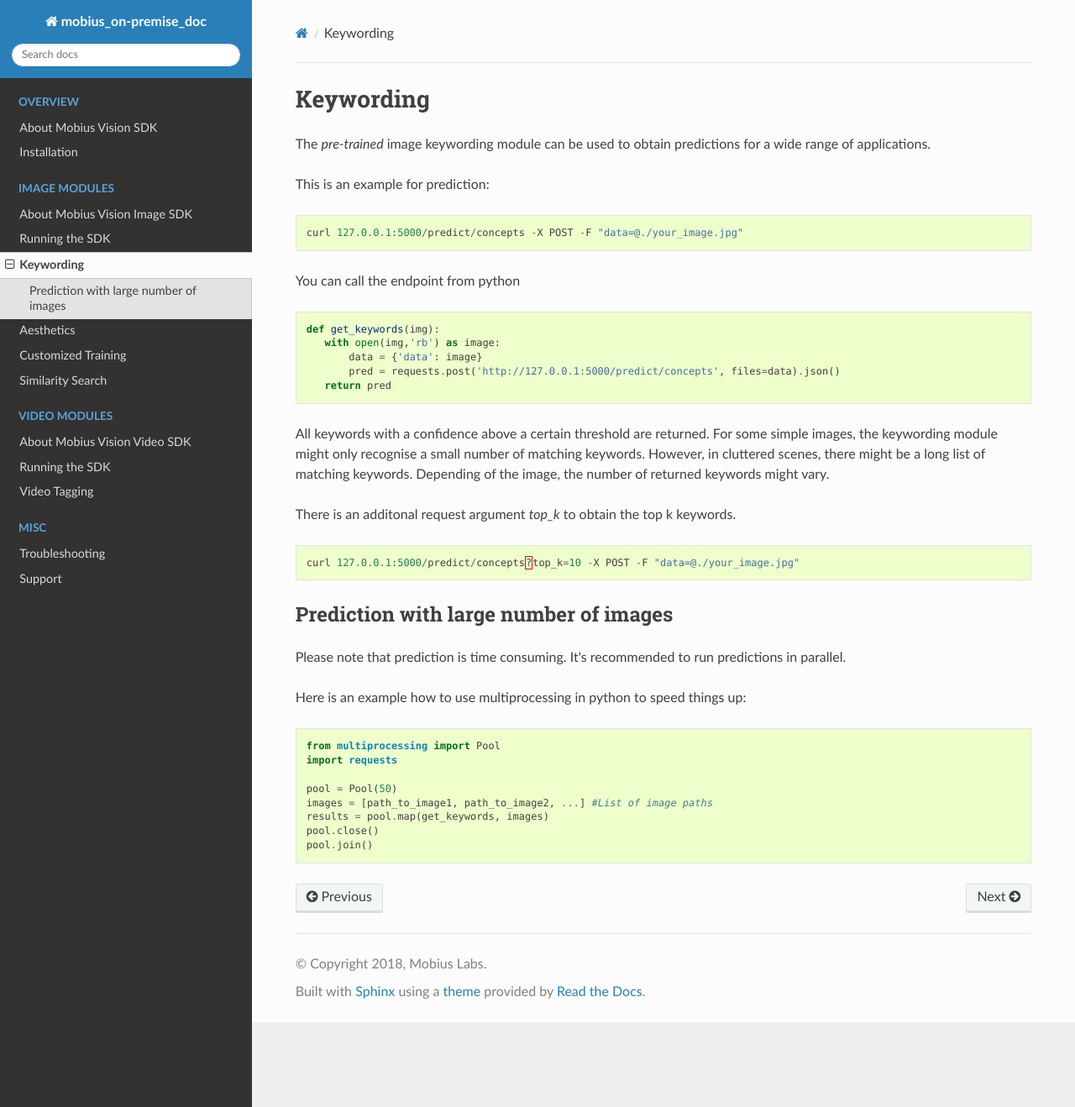
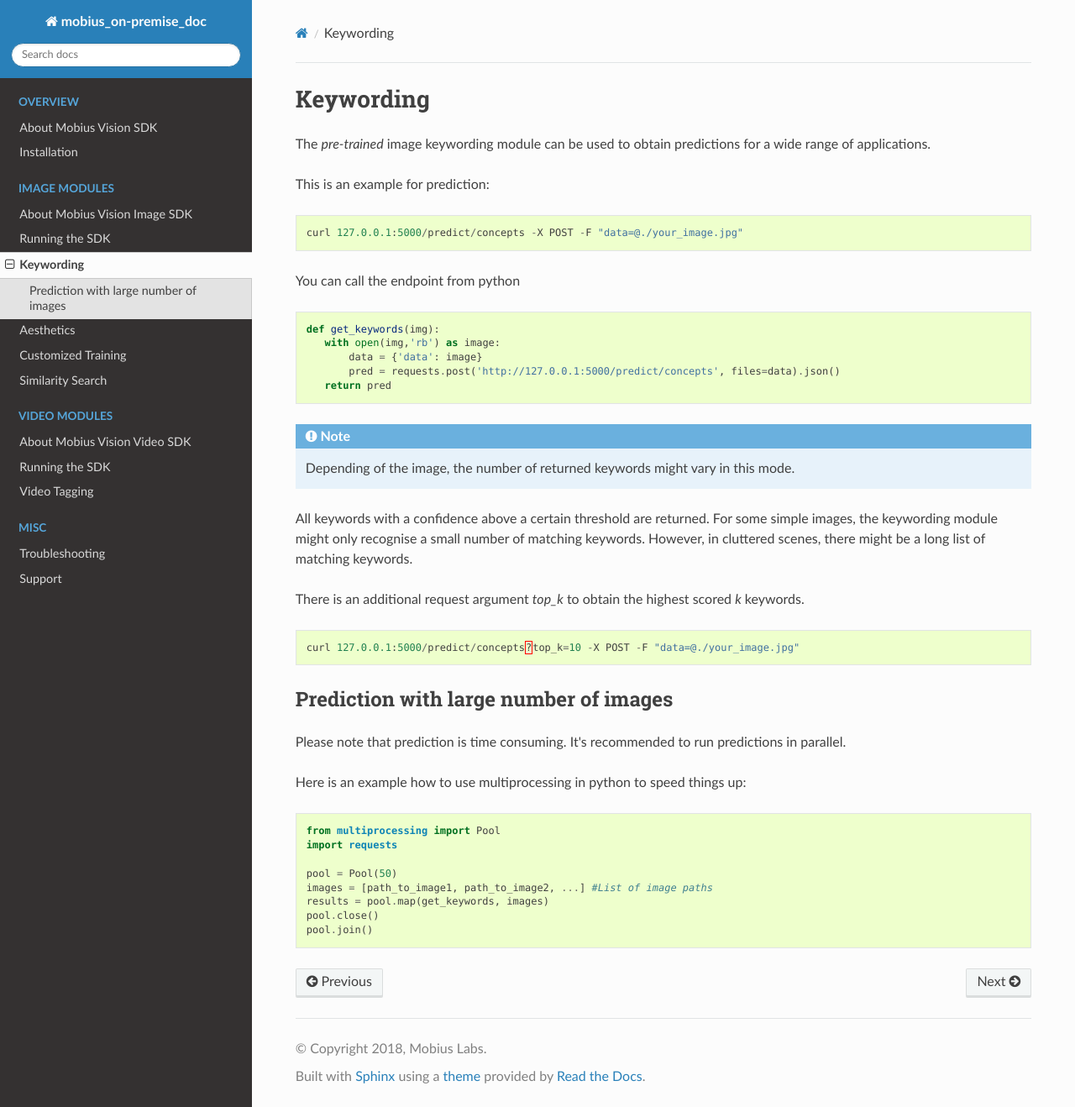
Before and after one commit to rumlingd/mobius_on-premise_doc, a Sphinx documentation site: the page built from source/image_keywording.rst, in a window 1280 px wide and 1318 px high. Shown: the whole window at 84% size. Built offline with Sphinx 7.4.7 and the Read the Docs theme 2.0.0, drawn with Linux system fonts in a browser that asks for light colours; formulas are drawn with MathJax 3.

Commit message:
Improve text for keywording

```diff
--- a/source/image_keywording.rst
+++ b/source/image_keywording.rst
@@ -17,12 +17,15 @@ You can call the endpoint from python
          pred = requests.post('http://127.0.0.1:5000/predict/concepts', files=data).json()
      return pred
 
+.. note::
+
+    Depending of the image, the number of returned keywords might vary in this mode.
+
 All keywords with a confidence above a certain threshold are returned.
 For some simple images, the keywording module might only recognise a small number of matching keywords.
-However, in cluttered scenes, there might be a long list of matching keywords. Depending of the image, the number
-of returned keywords might vary.
+However, in cluttered scenes, there might be a long list of matching keywords.
 
-There is an additonal request argument `top_k` to obtain the top k keywords.
+There is an additional request argument `top_k` to obtain the highest scored `k` keywords.
 ::
 
   curl 127.0.0.1:5000/predict/concepts?top_k=10 -X POST -F "data=@./your_image.jpg"
```
